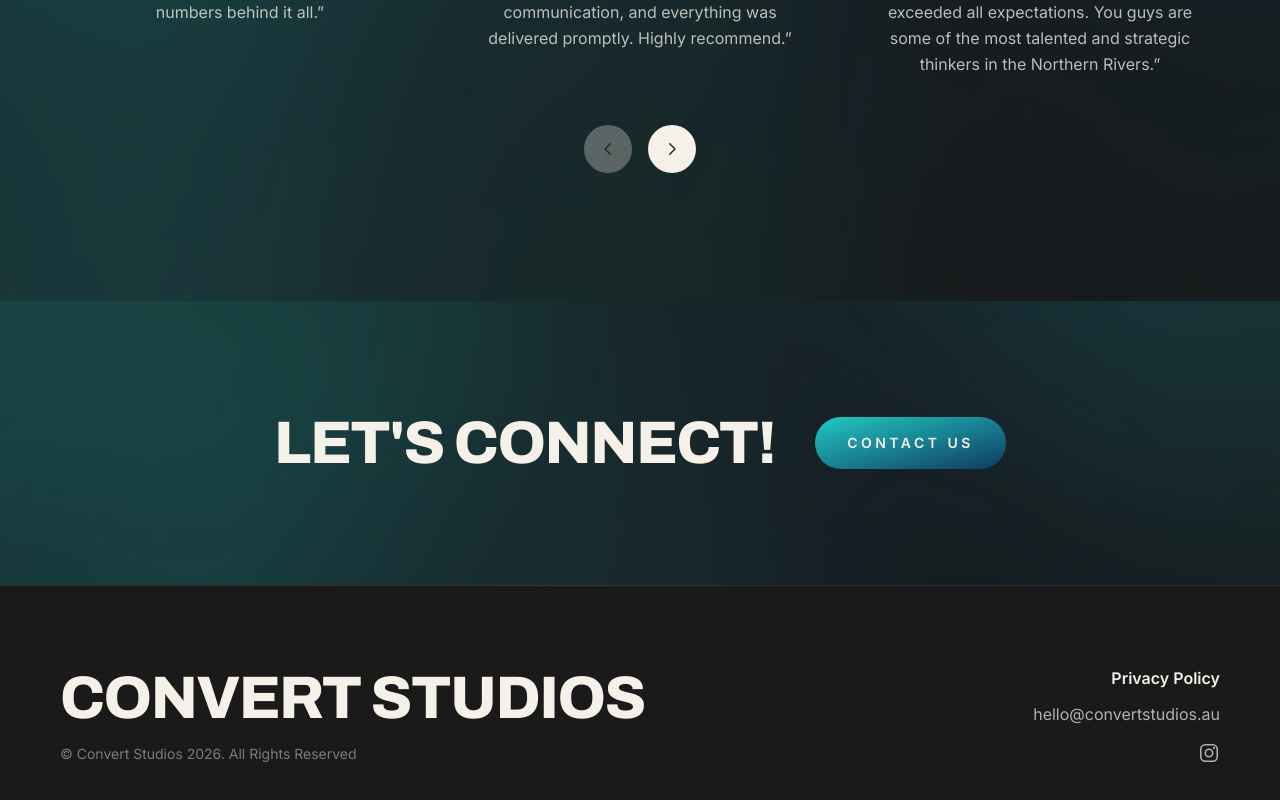
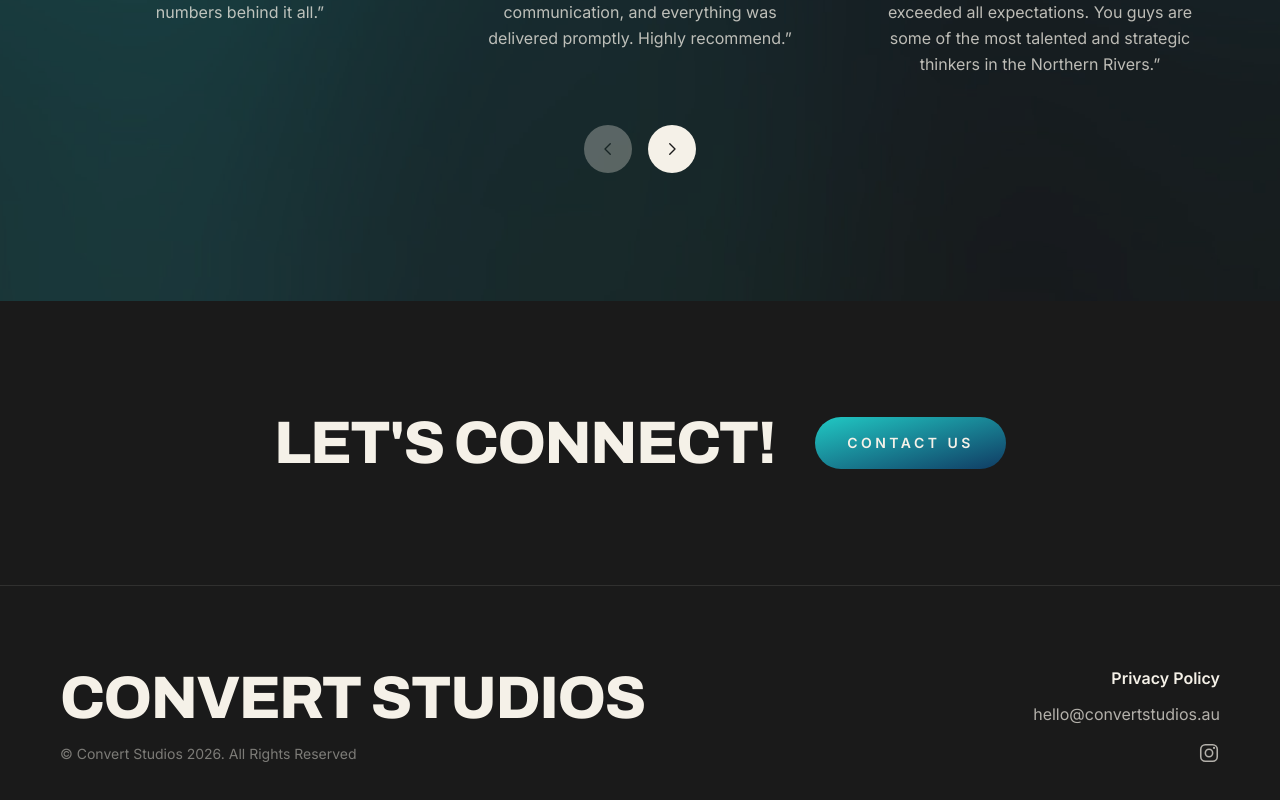
Before and after one commit to joelbryantcreative/Convert-Studios, a Next.js app: page / in a window 1280 px wide. Shown: the part 2926-3726 px from the top of the page. Built offline with nearby package versions, Linux system fonts and the light colour scheme.

Commit message:
Let's Connect: plain ink background to match the footer

```diff
--- a/components/CTA.tsx
+++ b/components/CTA.tsx
@@ -1,11 +1,9 @@
 import Link from "next/link";
-import { TextureBg } from "@/components/TextureBg";
 
 export function CTA() {
   return (
-    <section className="relative overflow-hidden bg-ink">
-      <TextureBg overlay="bg-ink/45" />
-      <div className="container-c relative z-10 flex flex-col items-center justify-center gap-6 px-6 py-24 text-center md:flex-row md:gap-10 md:px-10 md:py-28">
+    <section className="bg-ink">
+      <div className="container-c flex flex-col items-center justify-center gap-6 px-6 py-24 text-center md:flex-row md:gap-10 md:px-10 md:py-28">
         <h2 className="font-display text-4xl uppercase tracking-tight text-bone md:text-6xl">
           Let&apos;s Connect!
         </h2>
```
